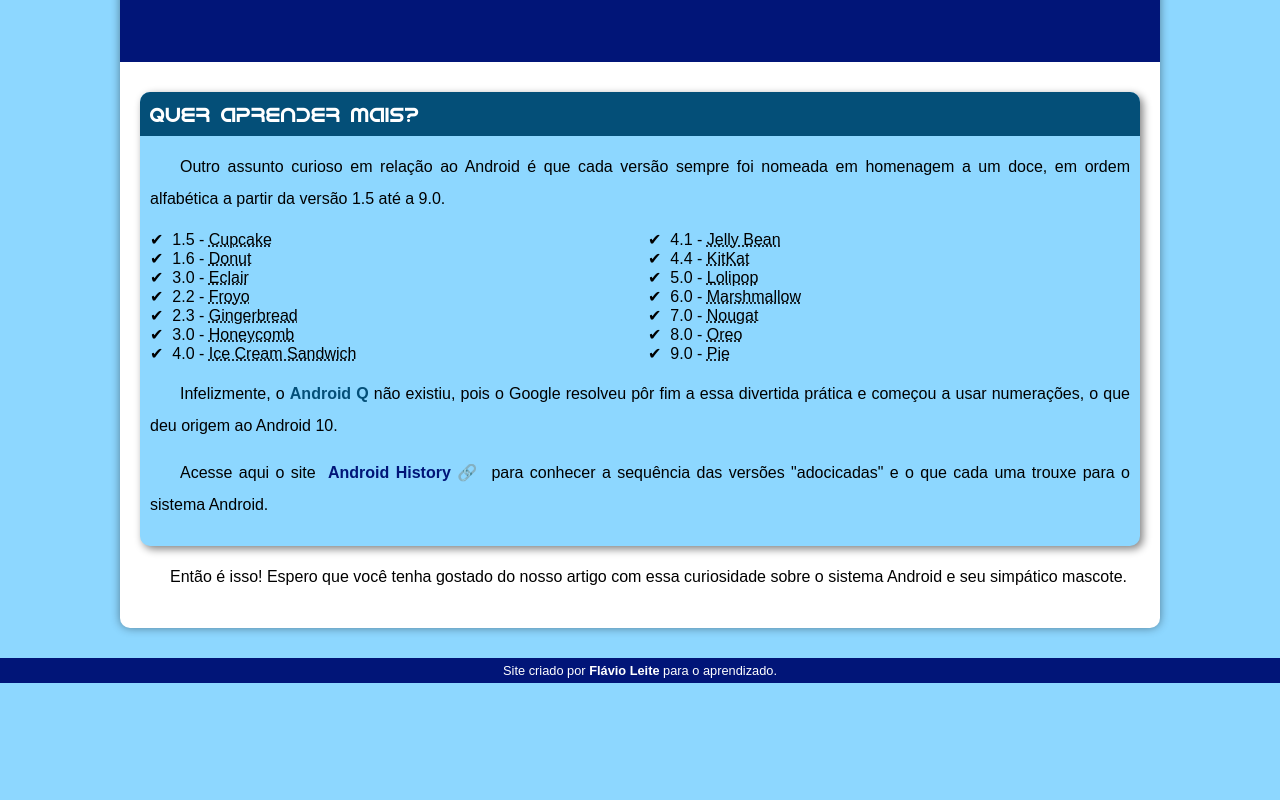
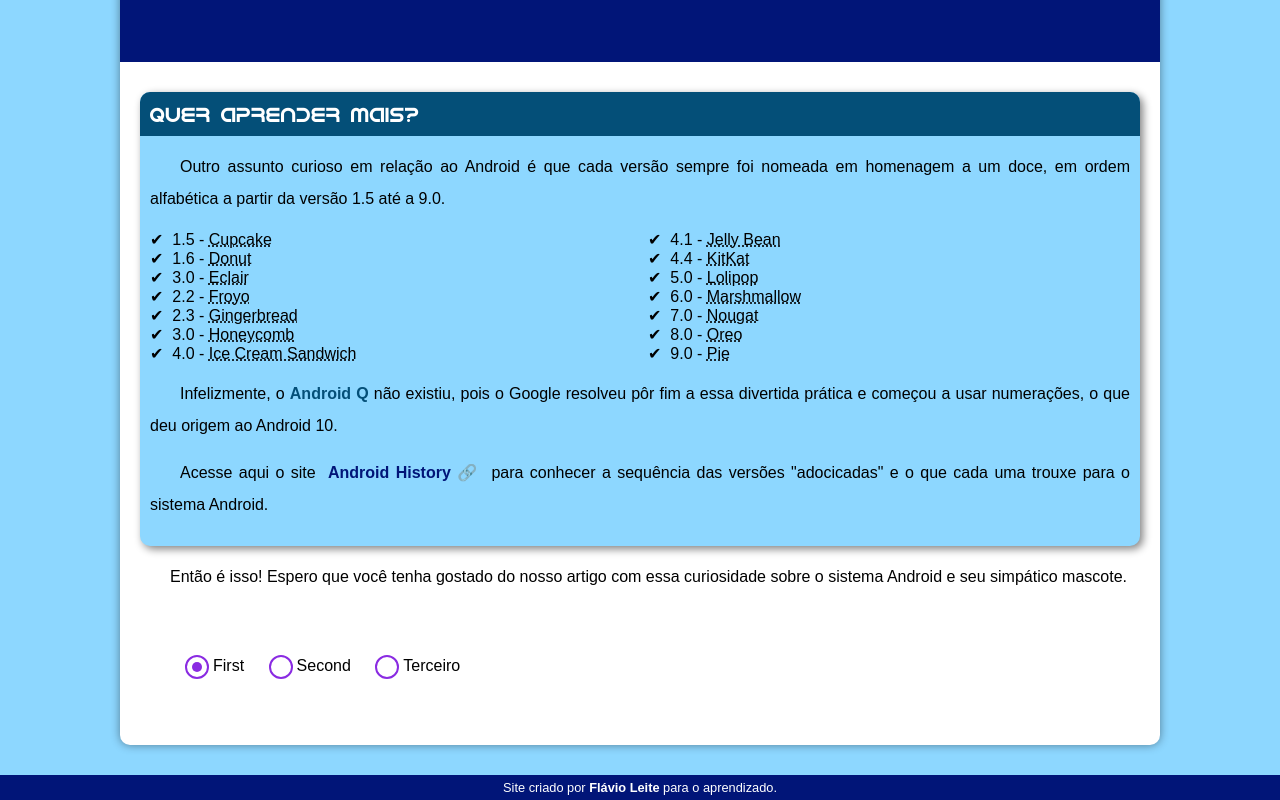
Before and after one commit to flavio16silva/ProjetoTeste_Android, a plain HTML site: page android.html in a window 1280 px wide. Shown: the part 2367-3167 px from the top of the page. Before the commit the page ends 3050 px from the top, so only its background shows below. Drawn offline with Linux system fonts and the light colour scheme; grey boxes are pictures that could not be loaded; files whose address does not match are found by name.

Commit message:
Inclusão de class para testes input radio

```diff
--- a/android.html
+++ b/android.html
@@ -166,6 +166,30 @@
           Então é isso! Espero que você tenha gostado do nosso artigo com essa
           curiosidade sobre o sistema Android e seu simpático mascote.
         </p>
+
+      <div class="wrapper">
+        <div class="grupo">
+          <input class="radio" value="f" type="radio" id="first" name="dev" checked/>
+            <label for="first">
+              <span>First</span>
+            </label>
+        </div>
+
+        <div class="grupo">
+          <input class="radio" value="s" type="radio" id="second" name="dev"/>
+            <label for="second">
+              <span>Second</span>
+            </label>
+        </div>
+
+        <div class="grupo">
+          <input class="radio" value="s" type="radio" id="Terceiro" name="dev"/>
+            <label for="terceiro">
+              <span>Terceiro</span>
+            </label>
+        </div>
+      </div>
+
       </article>
     </main>
 
--- a/estilo/style.css
+++ b/estilo/style.css
@@ -210,13 +210,85 @@ aside h3 {
   border-radius: 10px 10px 0px 0px;
 }
 
-/*Lista*/
+/*Lista de versões do android*/
 aside > ul {
   list-style-type: '\2714\00A0\00A0'; /*uso do emojipedia*/
   list-style-position: inside; /*Inserindo a bolinhas dentro da pagina*/
   columns: 2; /*Interessante deixar com 2 colunas para atender dispositivos menores na quebra da pagina*/
 
 }
+
+/*Testando input-radio========================*/
+
+/*div de agrupamento do componente*/
+.wrapper {
+  padding: 30px;
+}
+
+/*div geral -  abaixo do wrapper*/
+.grupo {
+
+  display: inline-flex;
+  flex-direction: row;
+  align-items: center;
+  margin: 5px 0px 5px 15px;
+
+
+}
+
+.grupo label {
+  cursor: pointer;
+ /* padding-left: 10px;*/
+  padding: 10px;
+  margin: 4px -5px 5px -6px;
+}
+
+/*div do componente input:radio*/
+.radio {
+  cursor: pointer;
+  appearance: none;
+  height: 20px;
+  width: 20px;
+  border-radius: 50%;
+  border: 2px solid blueviolet;
+  position: relative;
+  display: flex;
+  flex-direction:row;
+  align-items: center;
+  justify-content: center;
+  outline: none;
+  padding: 10px;
+
+}
+
+.radio:before {
+  content: '';
+  height: 10px;
+  width: 10px;
+  background: blueviolet;
+  border-radius: 50%;
+  opacity: 0;
+  transition: all 600ms ease-in-out;
+  position: absolute;
+
+
+}
+
+.radio:checked::before {
+  opacity: 1;
+}
+
+.span {
+  margin-right: 20px;
+}
+
+
+
+
+
+
+
+
 
 /*Rodapé*/
 footer {
```
